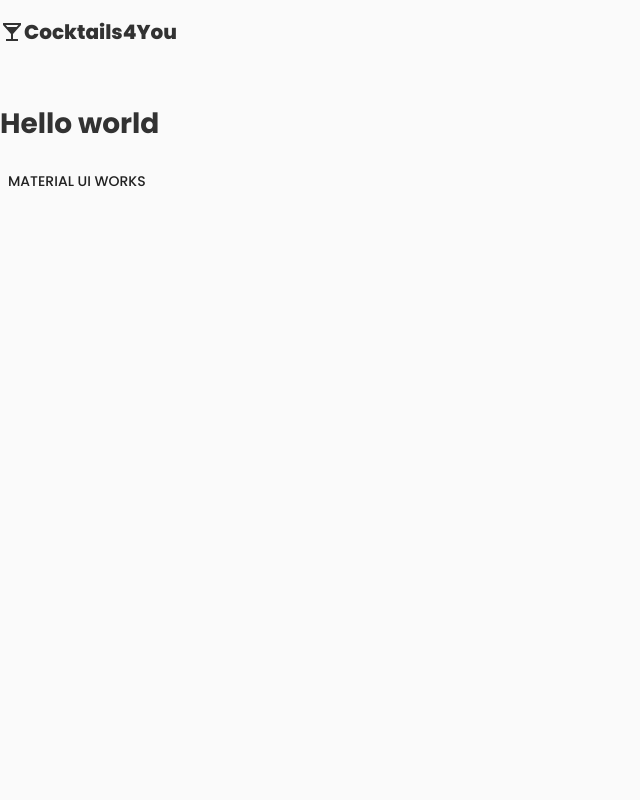
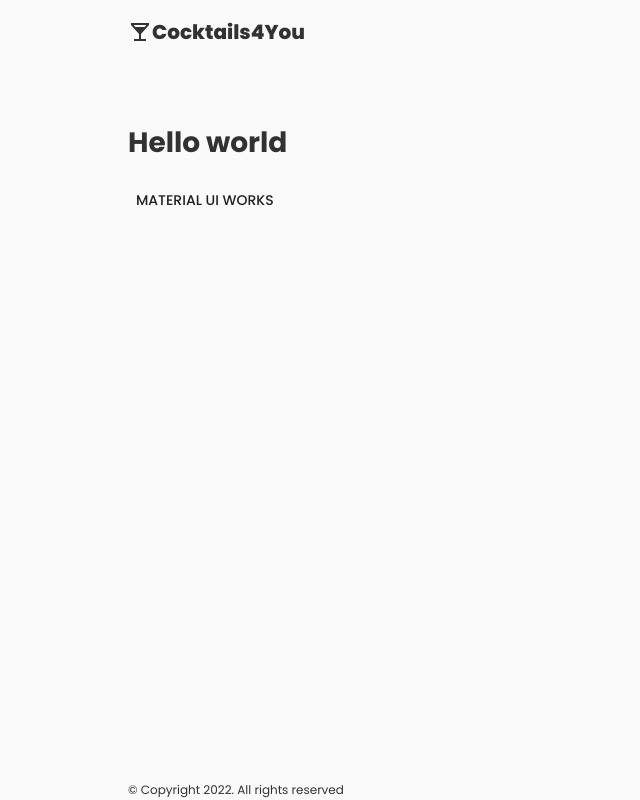
Before and after one commit to Hayder1999/MyCocktails, a Next.js app in the folder my-cocktails/: page / in a window 1280 px wide. Shown: the whole page, without its empty margins (0-640 px from the left). Built offline with nearby package versions, Linux system fonts and the light colour scheme.

Commit message:
feat: add footer

```diff
--- a/my-cocktails/pages/_app.js
+++ b/my-cocktails/pages/_app.js
@@ -3,10 +3,27 @@ import Head from 'next/head';
 import { ThemeProvider } from '@material-ui/core/styles';
 import CssBaseline from '@material-ui/core/CssBaseline';
 import theme from '../src/theme';
-import { Navbar } from '../src/components';
+import { Navbar, Footer} from '../src/components/index';
+import axios from 'axios';
+import { makeStyles } from '@material-ui/core';
 
-const MyApp = (props) => {
+const useStyles = makeStyles(theme => ({
+  root: {
+    maxWidth: '80%',
+    margin: '0 auto',
+    minHeight: '100vh',
+    display: 'flex',
+    flexDirection: 'column'
+  },
+  container: {
+    marginBottom: theme.spacing(3)
+  }
+}));
+
+export default function MyApp(props) {
+  const classes = useStyles();
   const { Component, pageProps } = props;
+  axios.defaults.baseURL = process.env.NEXT_PUBLIC_COCKTAIL_API_BASE_URL;
 
   React.useEffect(() => {
     // Remove the server-side injected CSS.
@@ -23,12 +40,16 @@ const MyApp = (props) => {
         <meta name="viewport" content="minimum-scale=1, initial-scale=1, width=device-width" />
       </Head>
       <ThemeProvider theme={ theme }>
+        <div className={ classes.root }>
           {/* CssBaseline kickstart an elegant, consistent, and simple baseline to build upon. */ }
           <CssBaseline />
           <Navbar />
+          <div className={classes.container}>
             <Component { ...pageProps } />
+          </div>
+          <Footer />
+        </div>
       </ThemeProvider>
     </React.Fragment>
   );
 }
-export default MyApp;
--- /dev/null
+++ b/my-cocktails/src/components/footer/footer.js
@@ -0,0 +1,18 @@
+import Typography from '@material-ui/core/Typography';
+import { makeStyles } from '@material-ui/core';
+
+const useStyles = makeStyles(theme => ({
+    root: {
+        marginTop: 'auto',
+    }
+}))
+const Footer = () => {
+    const classes = useStyles();
+    return (
+        <footer className={classes.root}>
+            <Typography variant="caption">&#169; Copyright 2022. All rights reserved</Typography>
+        </footer>
+    )
+}
+
+export default Footer;
--- a/my-cocktails/src/components/index.js
+++ b/my-cocktails/src/components/index.js
@@ -1,3 +1,4 @@
 import Navbar from "./navbar/navbar";
+import Footer from './footer/footer';
 
-export { Navbar };
+export { Navbar, Footer };
```
